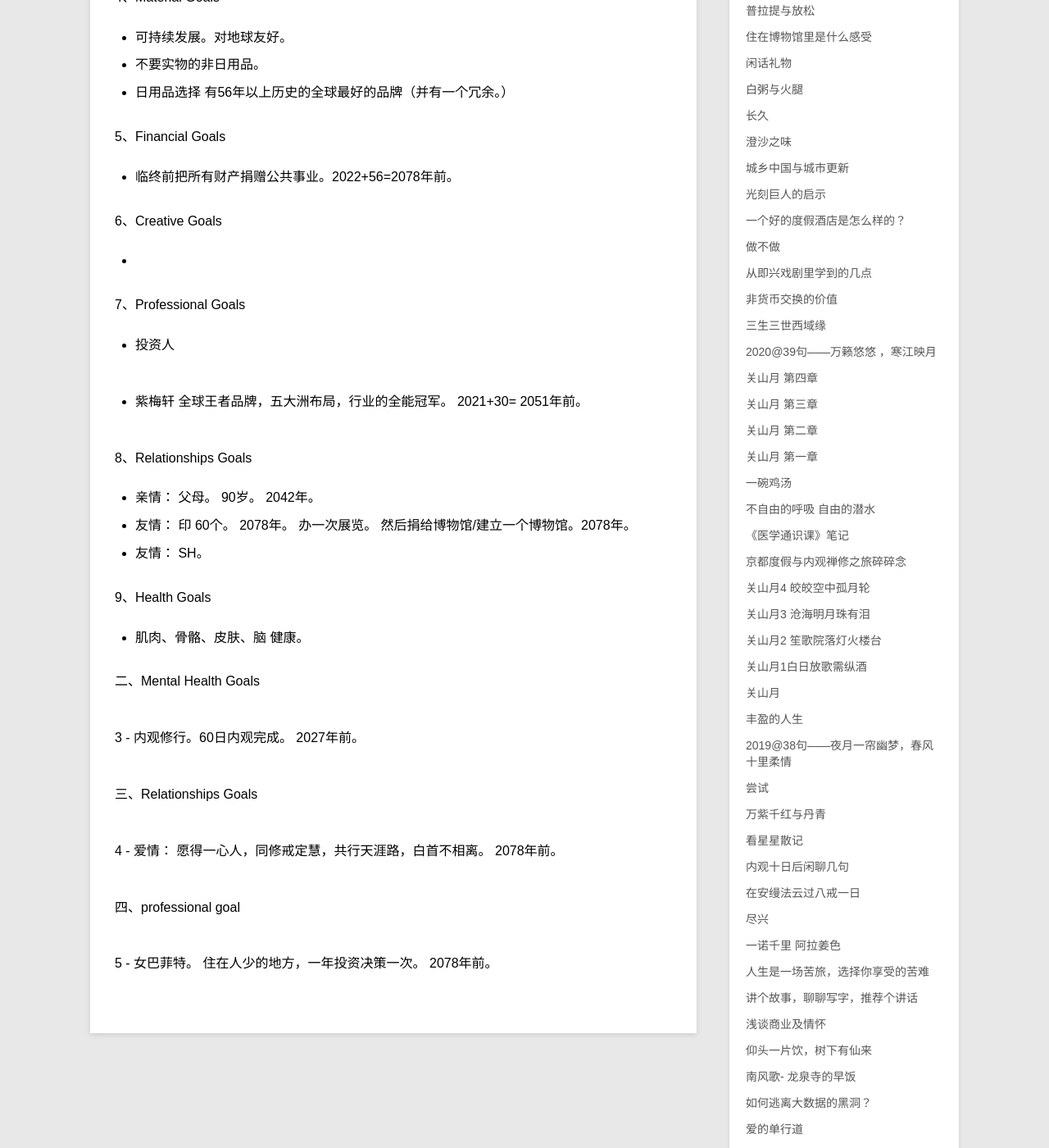
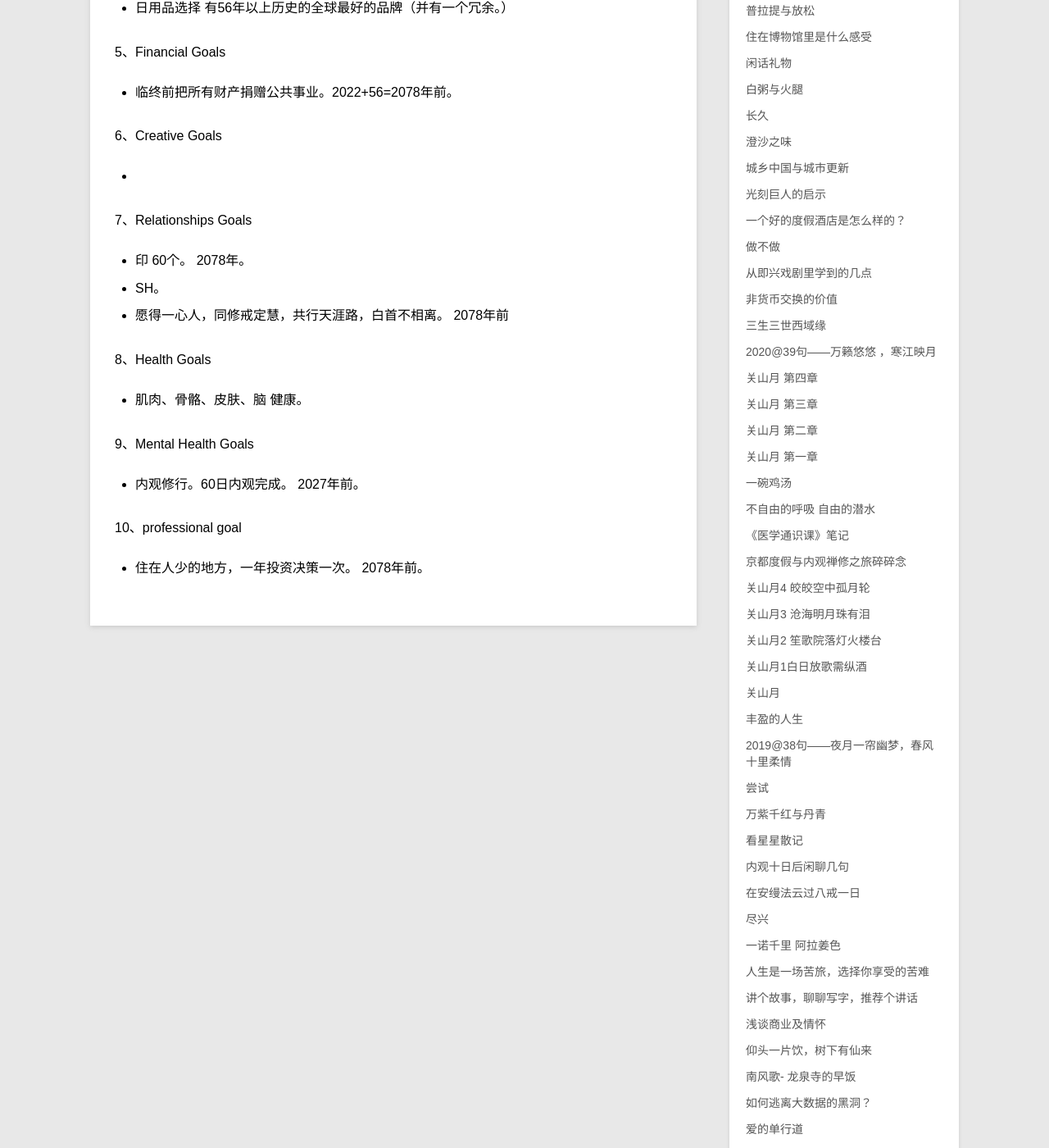
Before and after one commit to violettianjie/violettianjie.github.io, a Jekyll site: the page built from _posts/blog/2022-11-29-2list.md, in a window 1280 px wide and 1400 px high, scrolled down 1364 px. Shown: the whole window at 82% size. Built offline with Jekyll 4.4.1, drawn with Linux system fonts in a browser that asks for light colours; comment, search, counter and statistics services are not loaded; some of the changed text lies outside the part shown.

Commit message:
Update 2022-11-29-2list.md

```diff
--- a/_posts/blog/2022-11-29-2list.md
+++ b/_posts/blog/2022-11-29-2list.md
@@ -10,18 +10,13 @@ category: blog
 
 ## To do list
 
-一、health goal
+1、Health Goal
 
-1 -  美、贵。         now- 2080年。
-
-2 -  有生命质量的活到99岁+。now- 2080年。
+-  有生命质量的活到 2080年。
 
      尊重自己。 **对别人没有要求**。
 
      **千金之子，坐不垂堂。（  危险的地方不去）**
-     **见人笑。**
-     **打扮美丽。**
-
 
 
 ## Avoid at all cost list
@@ -64,36 +58,26 @@ category: blog
 
 -
 
-7、Professional Goals
 
--  投资人
+7、Relationships Goals
 
--  紫梅轩 全球王者品牌，五大洲布局，行业的全能冠军。   2021+30= 2051年前。
+- 印 60个。    2078年。
+- SH。
+- 愿得一心人，同修戒定慧，共行天涯路，白首不相离。 2078年前
 
-
-8、Relationships Goals
-
-
-- 亲情： 父母。 90岁。 2042年。
-- 友情： 印 60个。    2078年。 办一次展览。 然后捐给博物馆/建立一个博物馆。2078年。
-- 友情： SH。
-
-9、Health Goals
+8、Health Goals
 
 - 肌肉、骨骼、皮肤、脑 健康。
 
 
-二、Mental Health Goals
+9、Mental Health Goals
 
-3 - 内观修行。60日内观完成。 2027年前。
+- 内观修行。60日内观完成。 2027年前。
 
-三、Relationships Goals
 
-4 - 爱情： 愿得一心人，同修戒定慧，共行天涯路，白首不相离。 2078年前。
+10、professional goal
 
-四、professional goal
-
-5 -  女巴菲特。 住在人少的地方，一年投资决策一次。 2078年前。
+-  住在人少的地方，一年投资决策一次。 2078年前。
 
 
 <div id="disqus_thread"></div>
```
Also changed, not shown: other parts of _posts/blog/2022-11-29-2list.md (+3 -4 lines).
